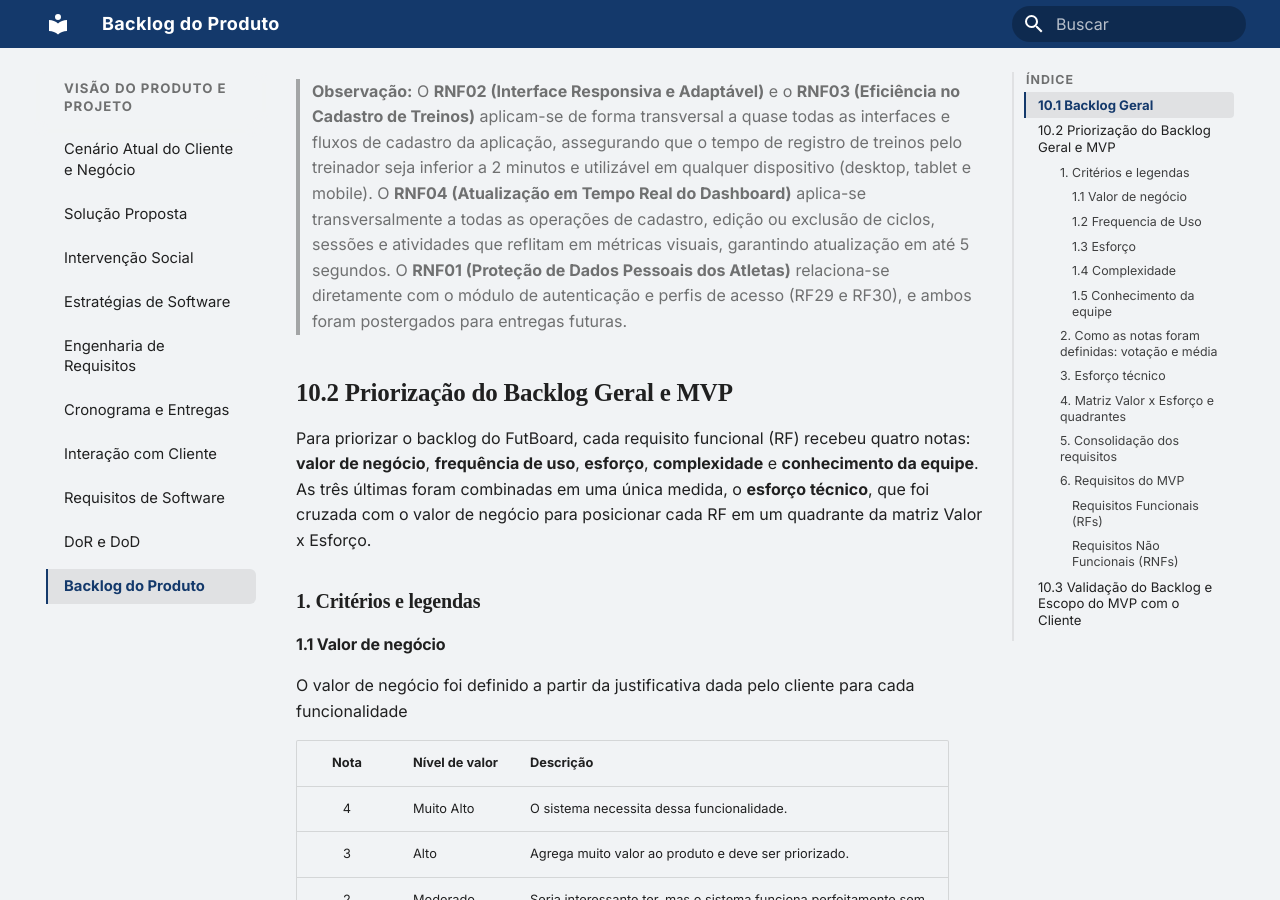
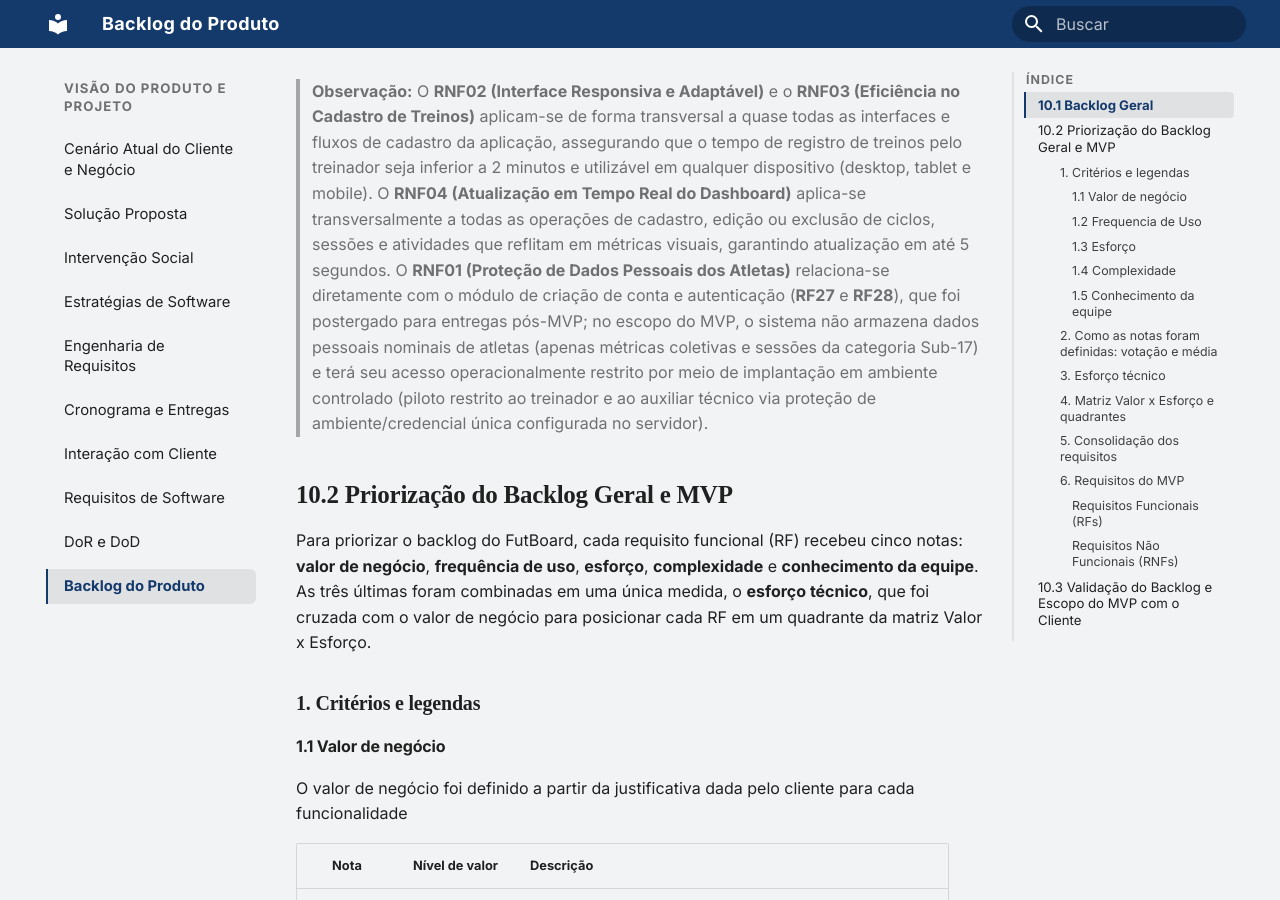
Before and after one commit to mdsreq-fga-unb/REQ-2026.2-T01-FutBoard, an MkDocs documentation site: the page built from docs/visao-produto/backlog_do_produto.md, in a window 1280 px wide and 900 px high, scrolled down 3990 px. Built offline with MkDocs 1.6.1 and Material for MkDocs 9.7.7, drawn with Linux system fonts in a browser that asks for light colours; some of the changed text lies outside the part shown.

Commit message:
docs: arrumando erros de digitação

````diff
--- a/docs/visao-produto/backlog_do_produto.md
+++ b/docs/visao-produto/backlog_do_produto.md
@@ -52,11 +52,11 @@ A tabela, a seguir, apresenta cada um dos requisitos funcionais (RFs) declarados
 | **RF40** | **US40** Como treinador ou auxiliar, eu quero filtrar informações por atributo técnico, através dos gráficos para saber o quanto trabalhei esse atributo. | RNF02, RNF04 |
 | **RF41** | **US41** Como treinador ou auxiliar, eu quero realizar uma análise comparativa através dos gráficos de periodização (meso, micro, mês, sessão). | RNF02, RNF04 |
 
-> **Observação:** O **RNF02 (Interface Responsiva e Adaptável)** e o **RNF03 (Eficiência no Cadastro de Treinos)** aplicam-se de forma transversal a quase todas as interfaces e fluxos de cadastro da aplicação, assegurando que o tempo de registro de treinos pelo treinador seja inferior a 2 minutos e utilizável em qualquer dispositivo (desktop, tablet e mobile). O **RNF04 (Atualização em Tempo Real do Dashboard)** aplica-se transversalmente a todas as operações de cadastro, edição ou exclusão de ciclos, sessões e atividades que reflitam em métricas visuais, garantindo atualização em até 5 segundos. O **RNF01 (Proteção de Dados Pessoais dos Atletas)** relaciona-se diretamente com o módulo de autenticação e perfis de acesso (RF29 e RF30), e ambos foram postergados para entregas futuras.
+> **Observação:** O **RNF02 (Interface Responsiva e Adaptável)** e o **RNF03 (Eficiência no Cadastro de Treinos)** aplicam-se de forma transversal a quase todas as interfaces e fluxos de cadastro da aplicação, assegurando que o tempo de registro de treinos pelo treinador seja inferior a 2 minutos e utilizável em qualquer dispositivo (desktop, tablet e mobile). O **RNF04 (Atualização em Tempo Real do Dashboard)** aplica-se transversalmente a todas as operações de cadastro, edição ou exclusão de ciclos, sessões e atividades que reflitam em métricas visuais, garantindo atualização em até 5 segundos. O **RNF01 (Proteção de Dados Pessoais dos Atletas)** relaciona-se diretamente com o módulo de criação de conta e autenticação (**RF27** e **RF28**), que foi postergado para entregas pós-MVP; no escopo do MVP, o sistema não armazena dados pessoais nominais de atletas (apenas métricas coletivas e sessões da categoria Sub-17) e terá seu acesso operacionalmente restrito por meio de implantação em ambiente controlado (piloto restrito ao treinador e ao auxiliar técnico via proteção de ambiente/credencial única configurada no servidor).
 
 ## 10.2 Priorização do Backlog Geral e MVP
 
-Para priorizar o backlog do FutBoard, cada requisito funcional (RF) recebeu quatro notas: **valor de negócio**, **frequência de uso**, **esforço**, **complexidade** e **conhecimento da equipe**. As três últimas foram combinadas em uma única medida, o **esforço técnico**, que foi cruzada com o valor de negócio para posicionar cada RF em um quadrante da matriz Valor x Esforço.
+Para priorizar o backlog do FutBoard, cada requisito funcional (RF) recebeu cinco notas: **valor de negócio**, **frequência de uso**, **esforço**, **complexidade** e **conhecimento da equipe**. As três últimas foram combinadas em uma única medida, o **esforço técnico**, que foi cruzada com o valor de negócio para posicionar cada RF em um quadrante da matriz Valor x Esforço.
 
 ### 1. Critérios e legendas
 
@@ -135,7 +135,7 @@ O esforço técnico resume o custo de desenvolvimento de um RF em um único núm
 Esforço técnico = (Esforço + Complexidade + Conhecimento da equipe) / 3
 ```
 
-Exemplo com o RF34 (Gerar análises textuais dos dados cadastrados, com IA): (3 + 4 + 4) / 3 = 3,67.
+Exemplo com o RF31 (Gerar análise textual do treino): (3 + 4 + 4) / 3 = 3,67.
 
 ### 4. Matriz Valor x Esforço e quadrantes
 
````
